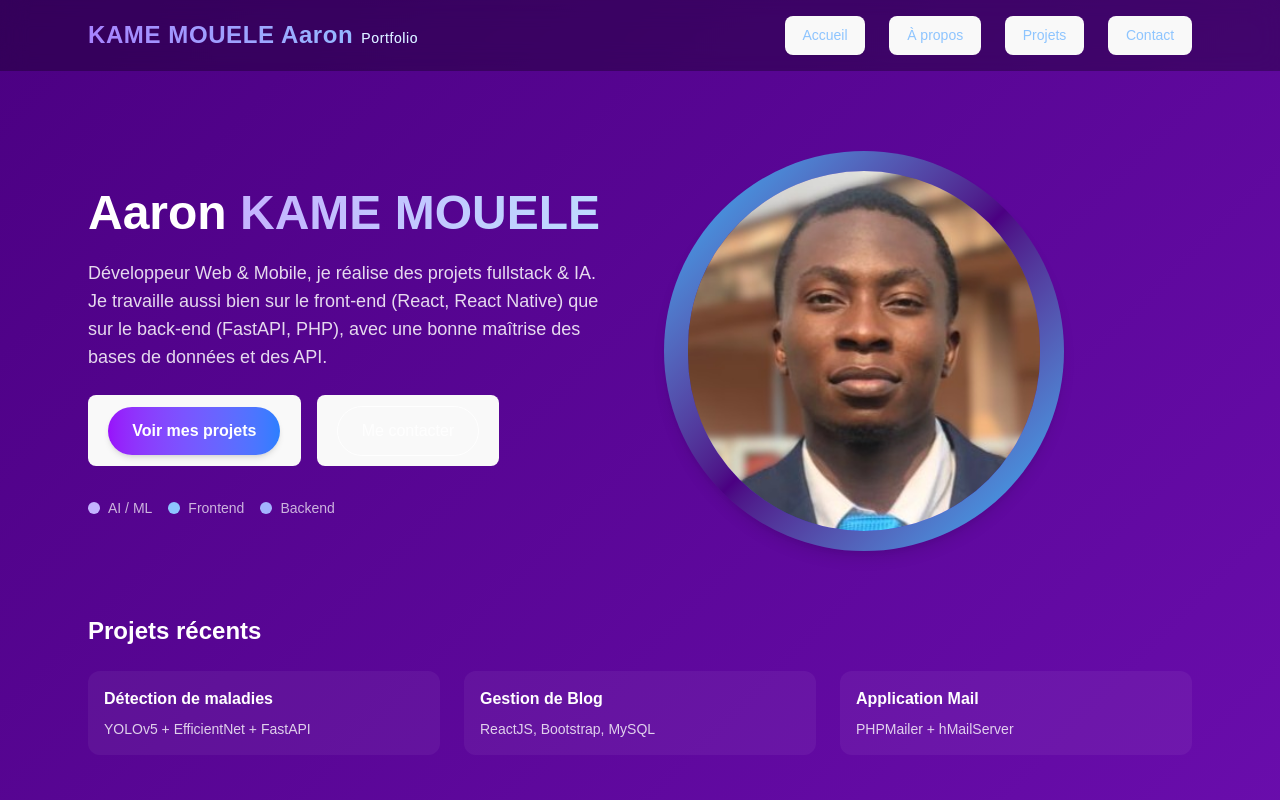
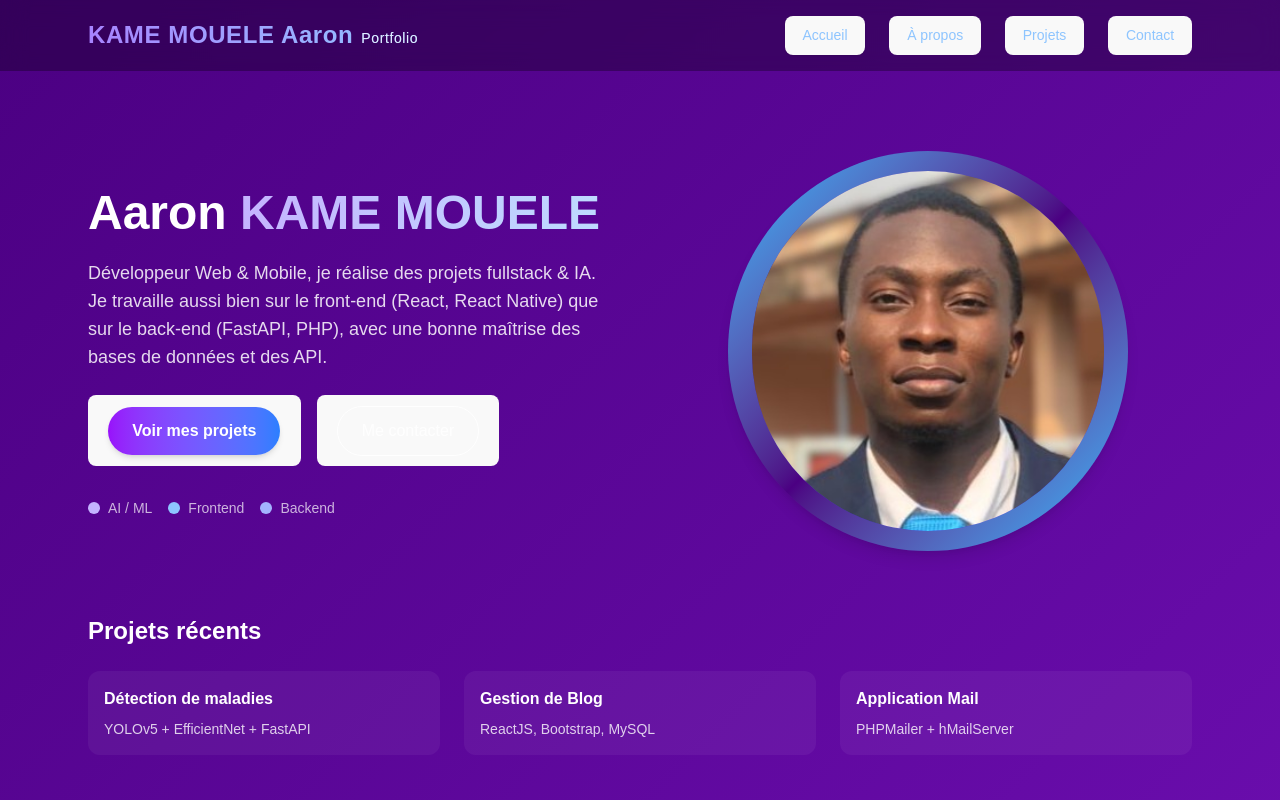
Before and after one commit to AaronKAME200308/Portfolio, a React (Vite) app: page / in a window 1280 px wide. Shown: the top 800 px of the page. Built offline with nearby package versions, Linux system fonts and the light colour scheme; the HTML template or start-up script is replaced by a standard one.

Commit message:
fLOP DE WAY really 2

```diff
--- a/src/pages/Home.tsx
+++ b/src/pages/Home.tsx
@@ -19,7 +19,7 @@
 
   return (
     <div className="max-w-6xl mx-auto px-6 py-20">
-      <div className="grid md:grid-cols-2 gap-12 items-center ">
+      <div className="grid md:grid-cols-2 gap-12 items-center justify-items-center">
         <motion.div initial="hidden" animate="show" variants={heroVariants} transition={{ duration: 0.6 }}>
           <h2 className="text-5xl font-extrabold leading-tight mb-4">
            Aaron <span className="bg-clip-text text-transparent bg-gradient-to-r from-violet-300 to-blue-200">KAME MOUELE</span>
```
